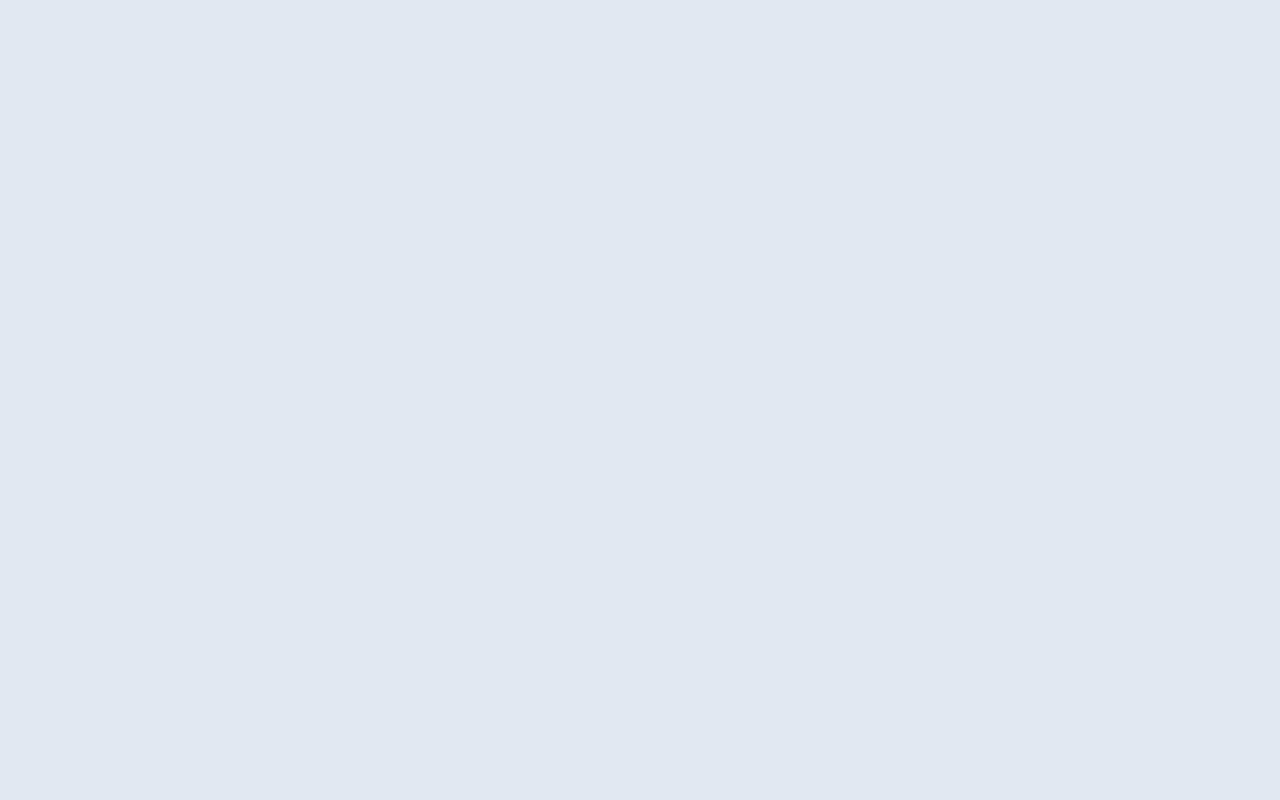
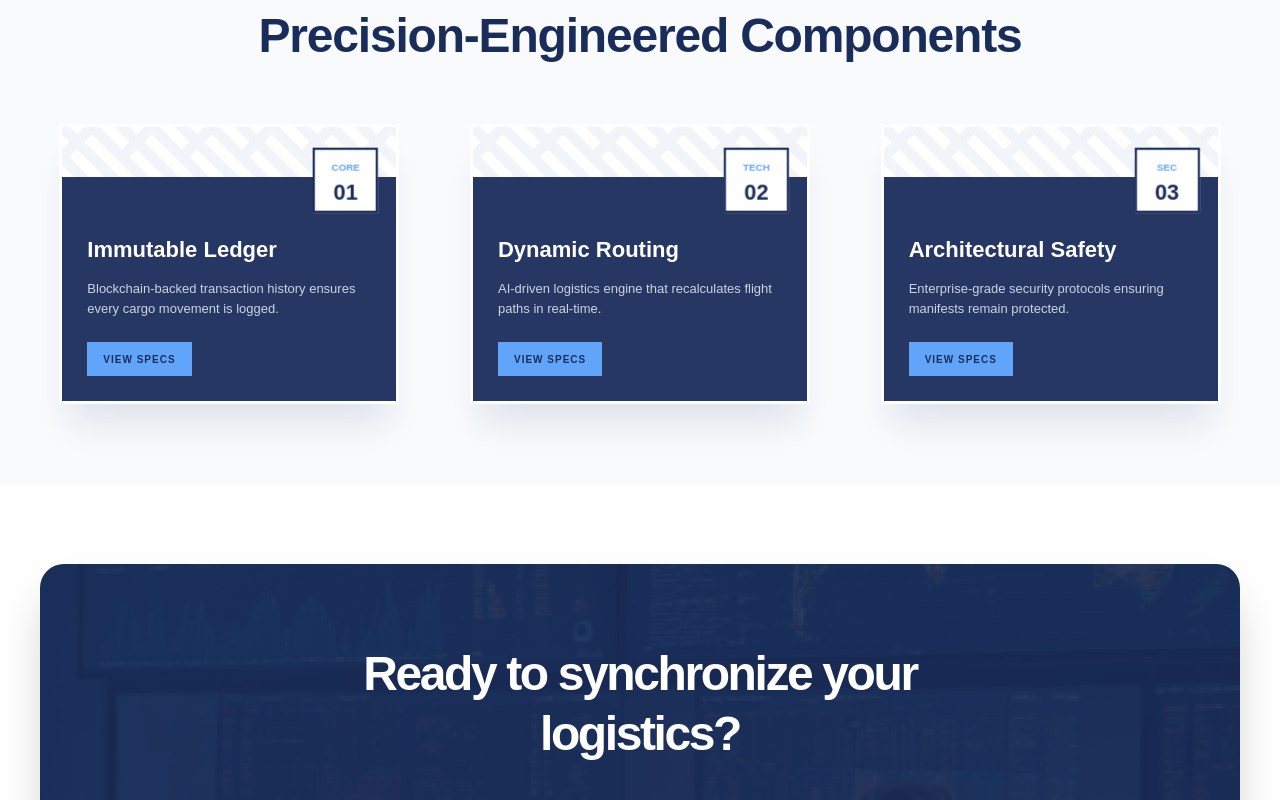
Before and after one commit to StevanusImmanuel/SkyLedger, a Next.js app: page / in a window 1280 px wide. Shown: the part 1680-2480 px from the top of the page. Before the commit the page ends 1576 px from the top, so only its background shows below. Built offline with nearby package versions, Linux system fonts and the light colour scheme.

Commit message:
fixing load screen bug

```diff
--- /dev/null
+++ b/src/app/(website)/layout.tsx
@@ -0,0 +1,12 @@
+import Nav from "@/components/nav";
+
+export default function WebsiteLayout({ children }: { children: React.ReactNode }) {
+  return (
+    <>
+      <Nav />
+      <main className="pt-16">
+        {children}
+      </main>
+    </>
+  );
+}
--- a/src/app/layout.tsx
+++ b/src/app/layout.tsx
@@ -3,8 +3,8 @@
 export default function RootLayout({ children }: { children: React.ReactNode }) {
   return (
     <html lang="en">
-      <body className="antialiased">
-        {/* Nav is removed from here so it doesn't overlap the Loader */}
+      <body className="antialiased selection:bg-blue-100">
+        {/* Nav is removed from here so it doesn't stay stuck on the screen during loading */}
         {children}
       </body>
     </html>
--- a/src/app/page.tsx
+++ b/src/app/page.tsx
@@ -5,7 +5,9 @@
 import Nav from "@/components/nav";
 import Hero from "@/components/hero";
 import About from "@/components/about";
-// ... other imports
+import Capabilities from "@/components/capabilities";
+import CTA from "@/components/cta";
+import Footer from "@/components/footer";
 
 export default function LandingPage() {
   const [isLoading, setIsLoading] = useState(true);
@@ -17,18 +19,20 @@
     return () => clearTimeout(timer);
   }, []);
 
-  // While true, the code below this block is never reached
   if (isLoading) {
     return <Loader />;
   }
 
   return (
-    <main className="min-h-screen bg-white">
-      <Nav /> {/* Nav only mounts once isLoading is false */}
-      <div className="pt-16">
+    <main className="min-h-screen bg-white font-sans selection:bg-blue-100">
+      <Nav />
+      {/* pt-16 accounts for the fixed navbar height */}
+      <div className="pt-16 animate-in fade-in slide-in-from-bottom-4 duration-1000">
         <Hero />
         <About />
-        {/* ... */}
+        <Capabilities />
+        <CTA />
+        <Footer />
       </div>
     </main>
   );
--- a/src/components/nav.tsx
+++ b/src/components/nav.tsx
@@ -1,7 +1,7 @@
 'use client';
 import Image from "next/image";
 import Link from "next/link";
-import { usePathname } from "next/navigation";
+import { usePathname } from "next/navigation"; // Hook to detect current route
 import AnimatedButton from "./ui/animbutton";
 import LoginButton from "./ui/loginbutton";
 
```
Also changed, not shown: src/app/(website)/pricing/page.tsx (renamed from src/app/pricing/page.tsx), src/app/(website)/tracking/page.tsx (renamed from src/app/tracking/page.tsx), src/app/loading.tsx (line endings or trailing spaces).
